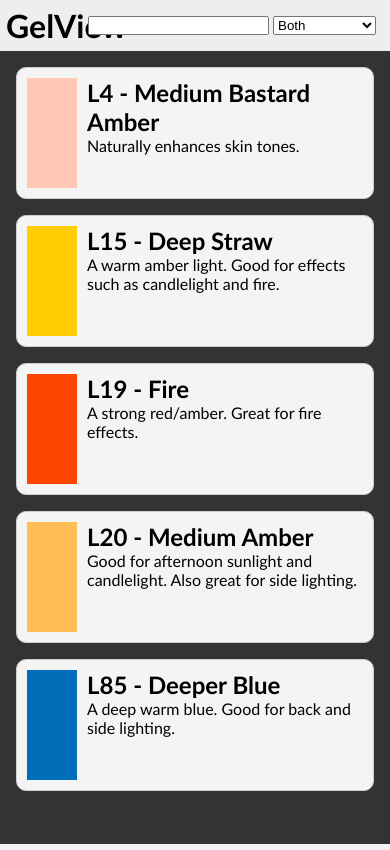
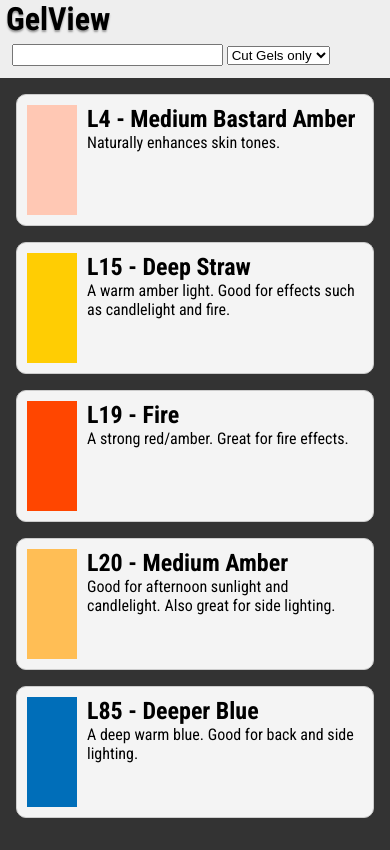
Before and after one commit to wjdp/gel-view, a Django app: page / in a window 390 px wide. Run offline with Django 3.2, Linux system fonts and the light colour scheme; data comes from the database, SQL or seed files in the repository; parts of the project's set-up code (start-up, migrations or seed data) failed here and were passed over.

Commit message:
set up search & some more ui

```diff
--- a/gel_view/views.py
+++ b/gel_view/views.py
@@ -1,9 +1,35 @@
 from django.shortcuts import get_object_or_404, render
 from django.http import HttpResponseRedirect, HttpResponse
+from django.db.models import Q
 
 from gel_view.models import Gel
 
 def index(request):
 	gels=Gel.objects.all().order_by('gelref__number')
-	title="GelView"
-	return render(request, 'gel_view/index.html', {'gels':gels, 'title':title})
+	out=list_gels(request,gels)
+	return out
+
+def search(request):
+	s=request.GET.__getitem__('s')
+	f=request.GET.__getitem__('f')
+
+	search=Gel.objects.filter(Q(gelref__colour_description__icontains=s) | Q(gelref__description__icontains=s)).order_by('gelref__number')
+
+	if f=='cut':
+		search=search.exclude(quantity_cut=0)
+	elif f=='sheet':
+		search=search.exclude(quantity_sheet=0)
+
+	out=list_gels(request,search)
+	return out
+
+def list_gels(request,gels):
+	form={}
+	if 's' in request.GET:
+		form['s']=request.GET['s']
+		form['f']=request.GET['f']
+	else:
+		form['s']=""
+		form['f']=""
+
+	return render(request, 'gel_view/index.html', {'gels':gels, 'formdata':form})
--- a/gels/urls.py
+++ b/gels/urls.py
@@ -17,6 +17,7 @@ urlpatterns = patterns('',
     url(r'^admin/', include(admin.site.urls)),
     url(r'^admin', redirect_to, {'url':'admin/'}),
 
+    url(r'search', 'gel_view.views.search'),
     url(r'', 'gel_view.views.index'),
 
 )
--- a/templates/gel_view/index.html
+++ b/templates/gel_view/index.html
@@ -13,3 +13,14 @@
 	{% endfor %}
 </ul>
 {% endblock content %}
+
+{% block search %}
+<form method="get" action="search" name="filter">
+	<input type="text" name="s" value="{{formdata.s}}"/>
+	<select name="f" onchange="document.filter.submit();">
+		<option value="cut" {% ifequal formdata.f "cut" %} selected="selected" {% endifequal %}>Cut Gels only</option>
+		<option value="sheet" {% ifequal formdata.f "sheet" %} selected="selected" {% endifequal %}>Sheet only</option>
+		<option value="both" {% ifequal formdata.f "both" %} selected="selected" {% endifequal %}>Both</option>
+	</select>
+</form>
+{% endblock search %}
--- a/templates/html.html
+++ b/templates/html.html
@@ -4,8 +4,12 @@
 <head>
 	<title>GelView</title>
 	<meta name="viewport" content="width=device-width, initial-scale=1, maximum-scale=1">
+	<link href='http://fonts.googleapis.com/css?family=Roboto+Condensed:400,300,700' rel='stylesheet' type='text/css'>
 	<style type="text/css">
-	* {font-family: Candara, Calibri, Segoe, "Segoe UI", Optima, Arial, sans-serif; padding: 0; margin:0;}
+	* {
+		font-family: 'Roboto Condensed', sans-serif;
+		padding: 0; margin:0;
+	}
 
 	body {background: #333}
 
@@ -15,14 +19,15 @@
 	}
 
 	div.header h1 {
-		padding: 6px
+		padding: 0 0 6px 6px;
+		text-shadow:0px 2px 2px #999;
 	}
 
 	div.header div.search {
 		position: absolute;
 		top:0;
 		right: 0;
-		padding:14px;
+		padding:12px;
 	}
 
 	div.header div.search input, div.header div.search select {
@@ -68,6 +73,13 @@
 			float:none;
 			width:100%;
 		}
+		div.header div.search {
+			position: relative;
+			padding-top:0;
+		}
+		div.header div.search input{
+			font-size: 1em
+		}
 	}
 
 	@media screen and (min-width: 1100px) {
@@ -85,14 +97,9 @@
 	<div class="header">
 		<h1>GelView</h1>
 		<div class="search">
-			<form method="get" action="search">
-				<input type="text" name="s"/>
-				<select name="f">
-					<option value="cut">Cut Gels only</option>
-					<option value="sheet">Sheet only</option>
-					<option value="both" selected="selected">Both</option>
-				</select>
-			</form>
+			{% block search %}
+
+			{% endblock search %}
 		</div>
 	</div>
 	<div class="content">
```
